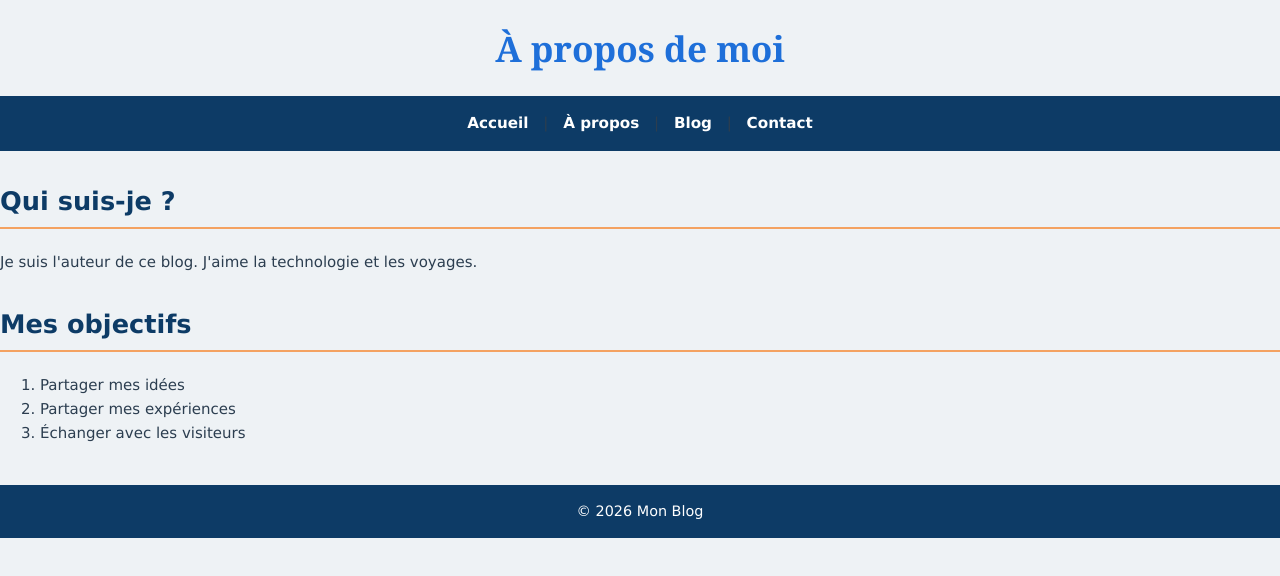
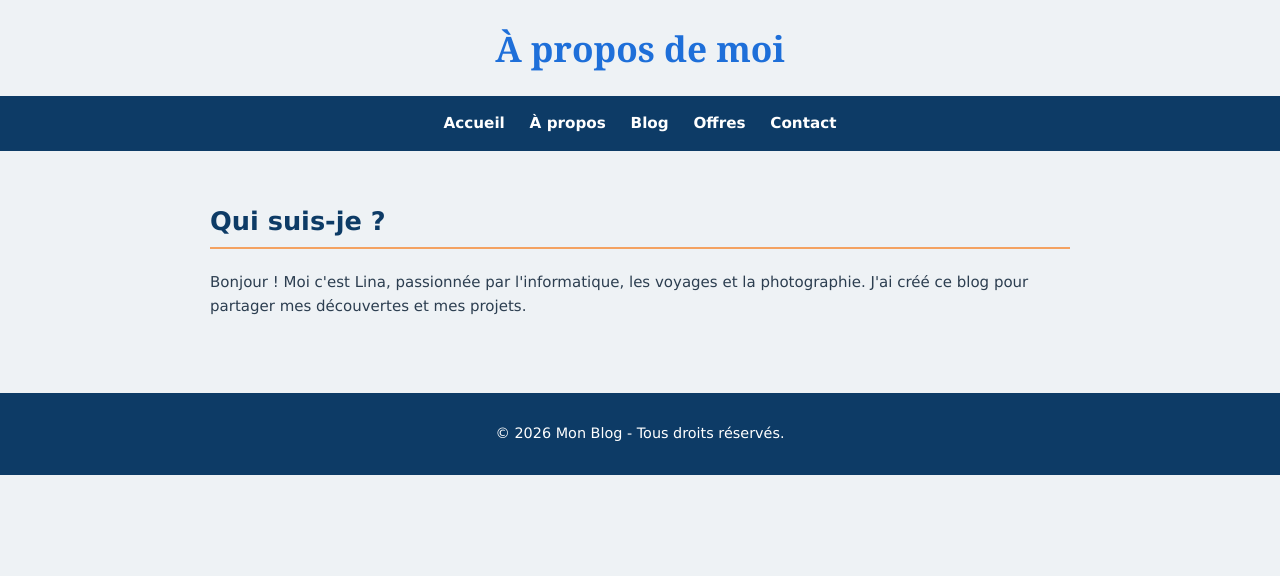
Before and after one commit to linajabrallah-bit/mon_site, a plain HTML site: page apropos.html in a window 1280 px wide. Drawn offline with Linux system fonts and the light colour scheme.

Commit message:
Update apropos.html

```diff
--- a/apropos.html
+++ b/apropos.html
@@ -1,37 +1,35 @@
 <!DOCTYPE html>
-<html>
+<html lang="fr">
 <head>
+    <meta charset="UTF-8">
+    <meta name="viewport" content="width=device-width, initial-scale=1.0">
+    <title>À propos - Mon Blog</title>
     <link rel="stylesheet" href="css/style.css">
-<title>À propos</title>
 </head>
 <body>
 
-<header>
+    <header class="entete">
         <h1>À propos de moi</h1>
+    </header>
 
-<nav>
-<a href="index.html">Accueil</a> |
-<a href="apropos.html">À propos</a> |
-<a href="blog.html">Blog</a> |
+    <nav class="navigation">
+        <a href="index.html">Accueil</a>
+        <a href="apropos.html">À propos</a>
+        <a href="blog.html">Blog</a>
+        <a href="produits.html">Offres</a>
         <a href="contact.html">Contact</a>
     </nav>
-</header>
 
+    <main>
         <section>
             <h2>Qui suis-je ?</h2>
+            <p>Bonjour ! Moi c'est Lina, passionnée par l'informatique, les voyages et la photographie. J'ai créé ce blog pour partager mes découvertes et mes projets.</p>
+        </section>
+    </main>
 
-<p>Je suis l'auteur de ce blog. J'aime la technologie et les voyages.</p>
-
-<h2>Mes objectifs</h2>
-
-<ol>
-<li>Partager mes idées</li>
-<li>Partager mes expériences</li>
-<li>Échanger avec les visiteurs</li>
-</ol>
-</section>
-
-<footer>© 2026 Mon Blog</footer>
+    <footer>
+        <p>© 2026 Mon Blog - Tous droits réservés.</p>
+    </footer>
 
 </body>
 </html>
```
Lines whose indentation alone changed are shown as unchanged.
